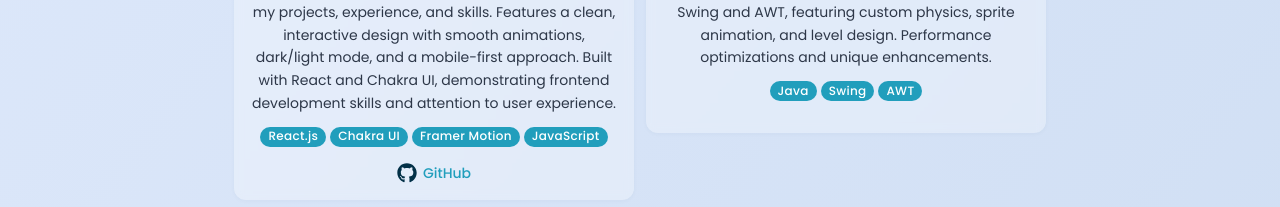
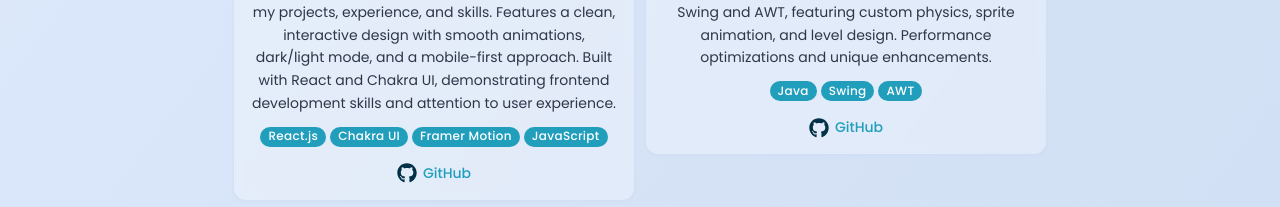
Before and after one commit to andryuxiong/portfolio, a React (Create React App) app: page /projects in a window 1280 px wide. Shown: the part 1005-1212 px from the top of the page. Built offline with nearby package versions, Linux system fonts and the light colour scheme.

Commit message:
Added git for 2D Project

```diff
--- a/src/pages/Projects.js
+++ b/src/pages/Projects.js
@@ -47,7 +47,7 @@ const projects = [
     title: '2D Platformer Game',
     description:
       'A Mario-inspired platformer built in Java using Swing and AWT, featuring custom physics, sprite animation, and level design. Performance optimizations and unique enhancements.',
-    github: '', // Placeholder for now
+    github: 'https://github.com/andryuxiong/2D-Platform-Game',
     demo: '', // Placeholder for now
     image: placeholderImg,
     techStack: ['Java', 'Swing', 'AWT'],
```
